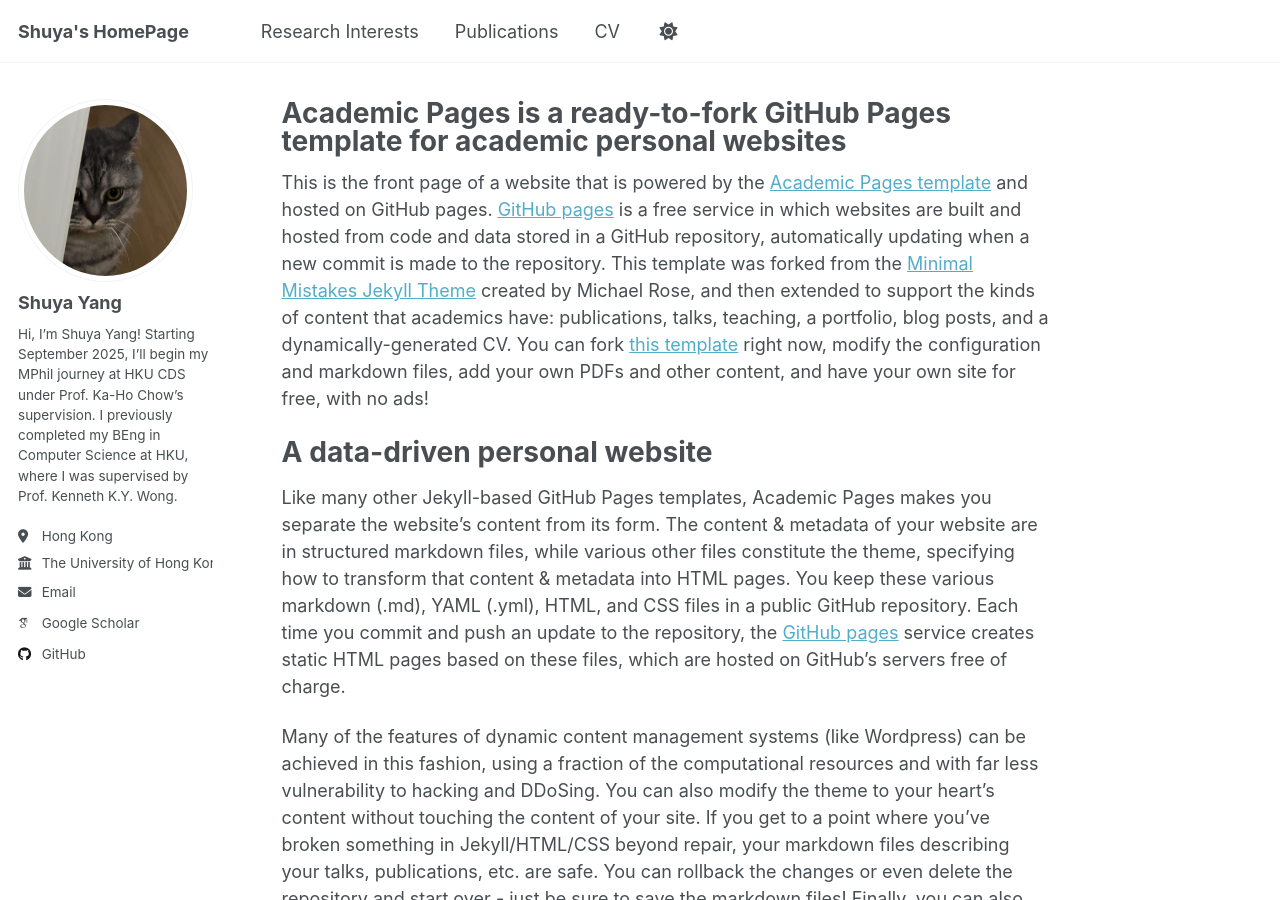
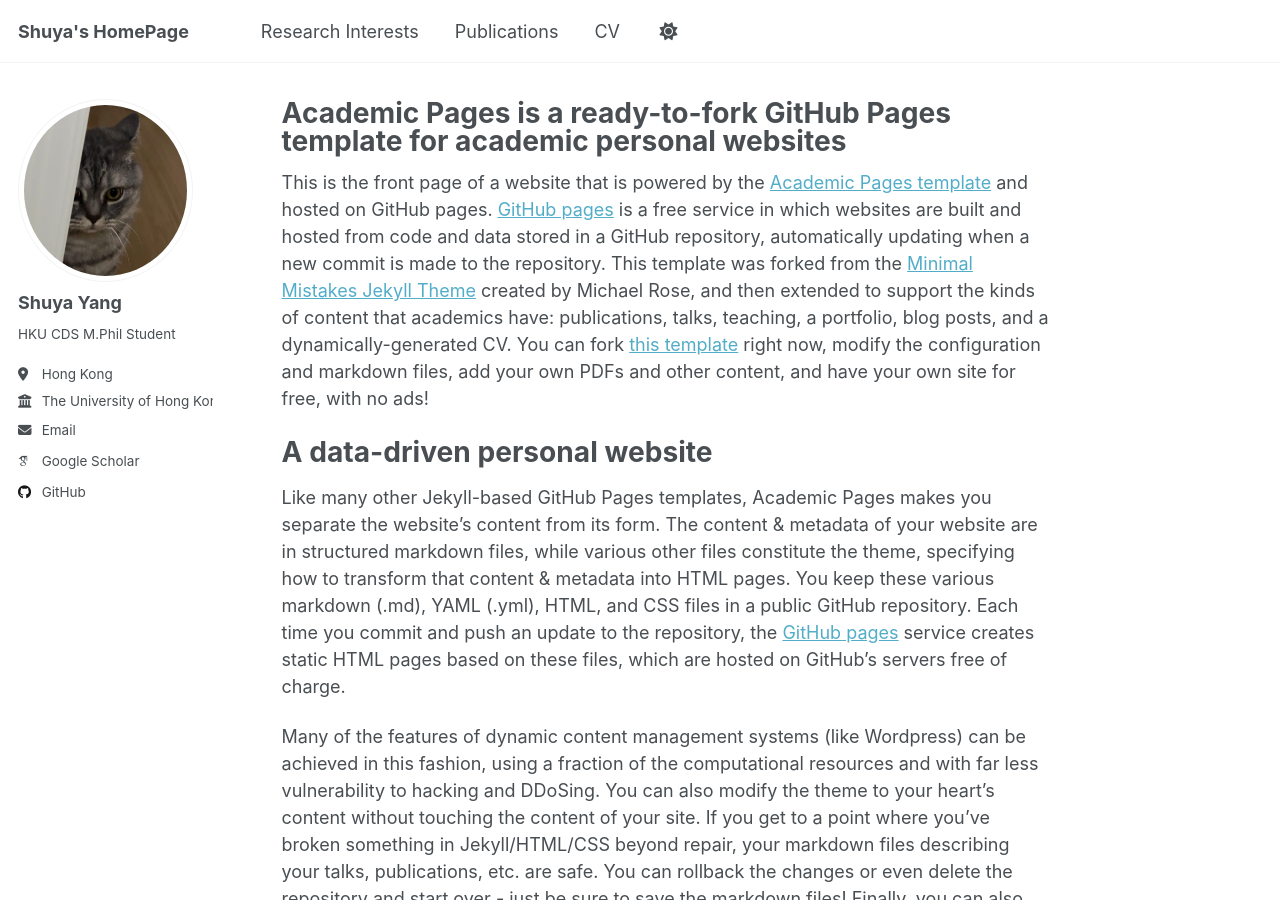
Before and after one commit to Shuya-9/Shuya-9.github.io, a Jekyll site: the page built from _pages/about.md, in a window 1280 px wide and 900 px high. Built offline with Jekyll 4.4.1, drawn with Linux system fonts in a browser that asks for light colours; some web fonts are replaced.

Commit message:
Update _config.yml

```diff
--- a/_config.yml
+++ b/_config.yml
@@ -25,7 +25,7 @@ author:
   avatar           : "My_profile_image.jpg"
   name             : "Shuya Yang"
   pronouns         : # example: "she/her"
-  bio              : "Hi, I’m Shuya Yang! Starting September 2025, I’ll begin my MPhil journey at HKU CDS under Prof. Ka-Ho Chow’s supervision. I previously completed my BEng in Computer Science at HKU, where I was supervised by Prof. Kenneth K.Y. Wong."
+  bio              : "HKU CDS M.Phil Student"
   location         : "Hong Kong"
   employer         : "The University of Hong Kong"
   uri              : # URL
```
